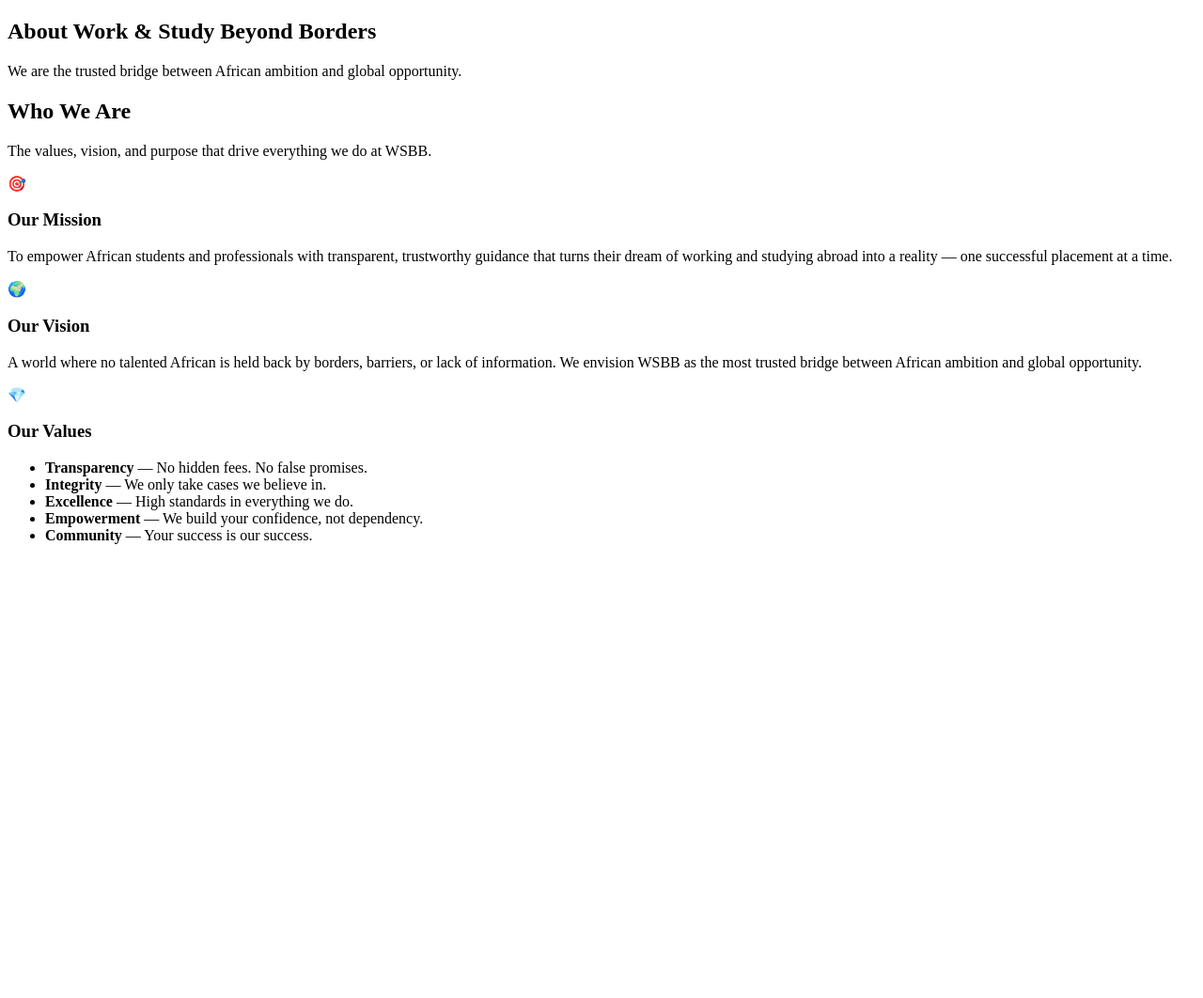
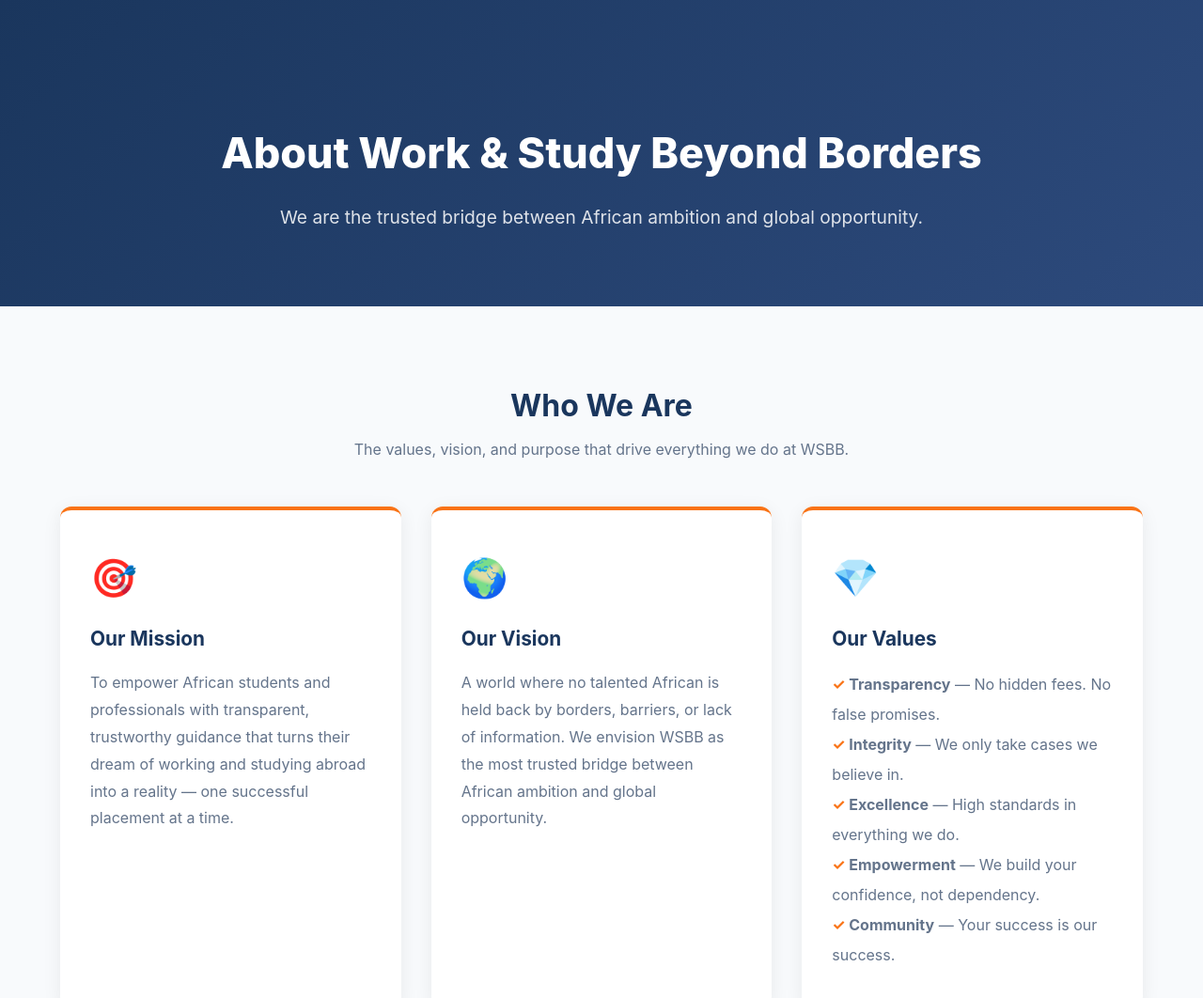
Before and after one commit to workstudybeyondborders-collab/wsbb-website, an Eleventy site: page about.njk in a window 1280 px wide. Shown: the whole page at 94% size. Before the commit the page ends 800 px from the top, so only its background shows below. Built offline with nearby package versions, Linux system fonts and the light colour scheme; Eleventy itself is replaced by a stand-in of ours; files that its build step writes are made by us from their sources.

Commit message:
Update base.njk

```diff
--- a/_includes/layouts/base.njk
+++ b/_includes/layouts/base.njk
@@ -4,6 +4,102 @@
     <meta charset="UTF-8">
     <meta name="viewport" content="width=device-width, initial-scale=1.0">
     <title>{{ title }} - WSBB</title>
+    <style>
+        :root {
+            --navy: #1a365d;
+            --navy-dark: #0f2137;
+            --navy-light: #2d4a7c;
+            --orange: #f97316;
+            --orange-dark: #ea580c;
+            --white: #ffffff;
+            --gray-light: #f8fafc;
+            --gray: #64748b;
+            --gray-dark: #334155;
+        }
+
+        * { margin: 0; padding: 0; box-sizing: border-box; }
+
+        body {
+            font-family: -apple-system, BlinkMacSystemFont, 'Segoe UI', Roboto, Arial, sans-serif;
+            line-height: 1.6;
+            color: var(--gray-dark);
+            background: var(--white);
+        }
+
+        /* About Page */
+        .about-hero {
+            background: linear-gradient(135deg, var(--navy) 0%, var(--navy-light) 100%);
+            padding: 8rem 5% 5rem;
+            text-align: center;
+            color: var(--white);
+        }
+
+        .about-hero-content h1 {
+            font-size: 2.8rem;
+            font-weight: 800;
+            margin-bottom: 1rem;
+        }
+
+        .about-hero-content p {
+            font-size: 1.2rem;
+            opacity: 0.85;
+        }
+
+        .mvv-section {
+            padding: 5rem 5%;
+            background: var(--gray-light);
+        }
+
+        .section-header {
+            text-align: center;
+            margin-bottom: 1rem;
+        }
+
+        .section-header h2 {
+            font-size: 2rem;
+            color: var(--navy);
+            font-weight: 700;
+        }
+
+        .section-header p {
+            color: var(--gray);
+            margin-top: 0.5rem;
+        }
+
+        .mvv-grid {
+            display: grid;
+            grid-template-columns: repeat(auto-fit, minmax(280px, 1fr));
+            gap: 2rem;
+            max-width: 1200px;
+            margin: 3rem auto 0;
+        }
+
+        .mvv-card {
+            background: var(--white);
+            border-radius: 12px;
+            padding: 2.5rem 2rem;
+            box-shadow: 0 4px 20px rgba(0,0,0,0.07);
+            border-top: 4px solid var(--orange);
+            transition: transform 0.3s ease;
+        }
+
+        .mvv-card:hover { transform: translateY(-5px); }
+
+        .mvv-icon { font-size: 2.5rem; margin-bottom: 1rem; }
+
+        .mvv-card h3 {
+            color: var(--navy);
+            font-size: 1.3rem;
+            font-weight: 700;
+            margin-bottom: 1rem;
+        }
+
+        .mvv-card p { color: var(--gray); line-height: 1.8; }
+
+        .values-list { list-style: none; padding: 0; color: var(--gray); line-height: 2; }
+
+        .values-list li::before { content: "✓ "; color: var(--orange); font-weight: 700; }
+    </style>
 </head>
 <body>
     <main>
```
Lines whose indentation alone changed are shown as unchanged.
